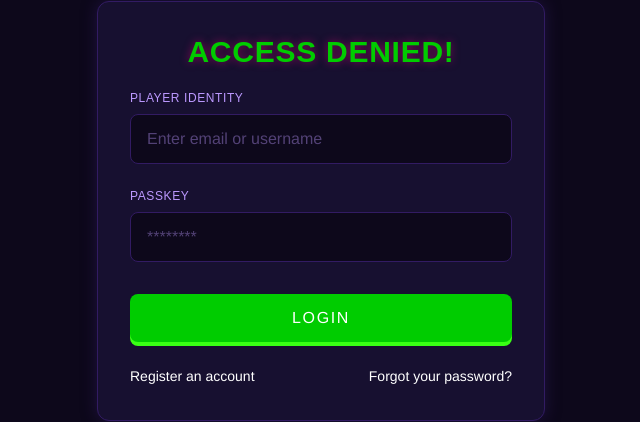
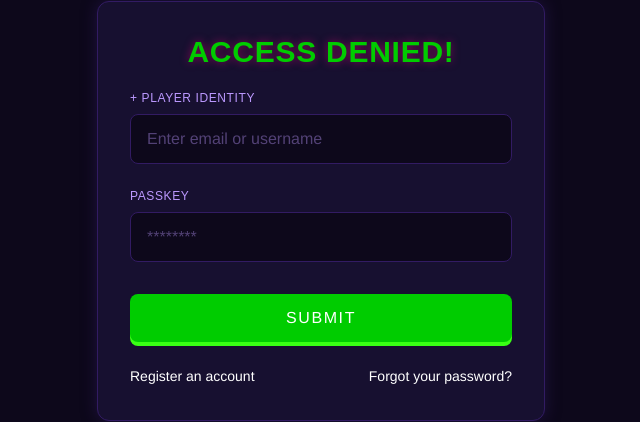
Before and after one commit to KarlKeynes29/gaia-frontend, a React (Vite) app: page /login in a window 1280 px wide. Shown: the part 109-531 px from the top of the page, without its empty margins (319-959 px from the left). Built offline with nearby package versions, Linux system fonts and the light colour scheme; a web font is replaced by a local one.

Commit message:
Progress login toast implementation

```diff
--- a/src/pages/Login.tsx
+++ b/src/pages/Login.tsx
@@ -6,7 +6,7 @@ export const Login: React.FC = () => {
     const navigate = useNavigate();
     const [isLoading, setIsLoading] = useState(false);
     const [isError, setIsError] = useState(false);
-    const [loginDetails, setLoginDetails] = useState({
+    const [loginDetails, setLoginDetails]= useState({
         identity: '',
         password: ''
     });
@@ -30,14 +30,10 @@ export const Login: React.FC = () => {
 
     const handleFormSubmit: SubmitEventHandler<HTMLFormElement> = async (e) => {
         e.preventDefault();
-        console.log('Authentication payload:', loginDetails);
-
         const BASE_URL = import.meta.env.VITE_API_BASE_URL;
 
         if (isLoading) return;
-
         setIsLoading(true);
-        setIsError(false);
 
         try {
             const response = await fetch(`${BASE_URL}/login`, {
@@ -57,18 +53,20 @@ export const Login: React.FC = () => {
                 throw new Error(errorData.message || 'Authorization rejected.');
 			}
 
-			toast.success('Welcome back!');
-            navigate('/home');
-
             const data: LoginResponse = await response?.json();
             localStorage.setItem('token', data.token);
-            console.log(`Authorization cleared! Welcome back.`);
+
+            toast.success('Welcome back!');
+            navigate('/home');
         } catch (error) {
             console.error('Error in authenticating...', error);
+            const errorMessage = error instanceof Error ? error.message : 'Invalid email or password';
             setIsError(true);
+            toast.error(errorMessage);
             setTimeout(() => {
                 setIsError(false);
             }, 400);
+            setLoginDetails(prev => ({ ...prev, password: '' }));
         } finally {
             setIsLoading(false);
         }
@@ -82,7 +80,7 @@ export const Login: React.FC = () => {
                 </h2>
                 <form onSubmit={handleFormSubmit} className="space-y-6">
                     <div className="flex flex-col gap-2">
-                        <label htmlFor="identity" className="text-xs mt-5 font-heading uppercase tracking-wider text-text-muted">
+                        <label htmlFor="identity" className="text-xs mt-5 font-heading uppercase tracking-wider text-text-muted">+
                             Player Identity
                         </label>
                         <input
@@ -118,9 +116,8 @@ export const Login: React.FC = () => {
                     <button
                         type="submit"
                         className="w-full mt-2 bg-primary hover:bg-primary/90 text-white font-heading font-bold uppercase tracking-widest py-3 px-6 rounded-lg shadow-[0_4px_0_#39ff14] active:translate-y-0.5 active:shadow-[0_2px_0_#39ff14] transition-all cursor-pointer focus-visible:outline-2 focus-visible:outline-accent"
-                        onClick={() => setIsLoading(!isError)}
                     >
-                        LOGIN
+                        {isLoading ? 'Verifying...' : 'Submit'}
                     </button>
                     <div className='flex flex-column'>
                         <a className='text-sm hover:text-text-muted active:text-text-accent' href='/register'>
```
